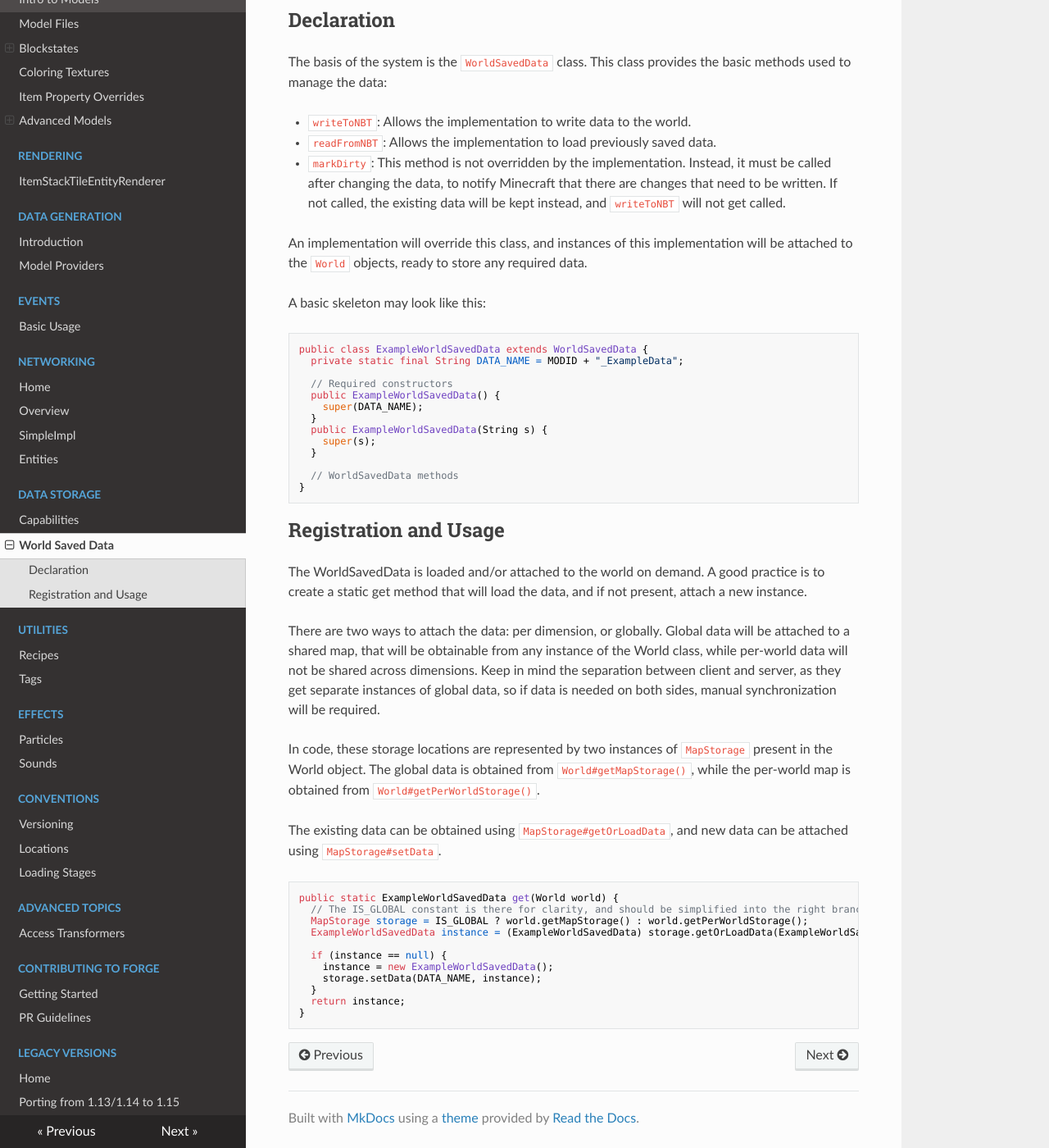
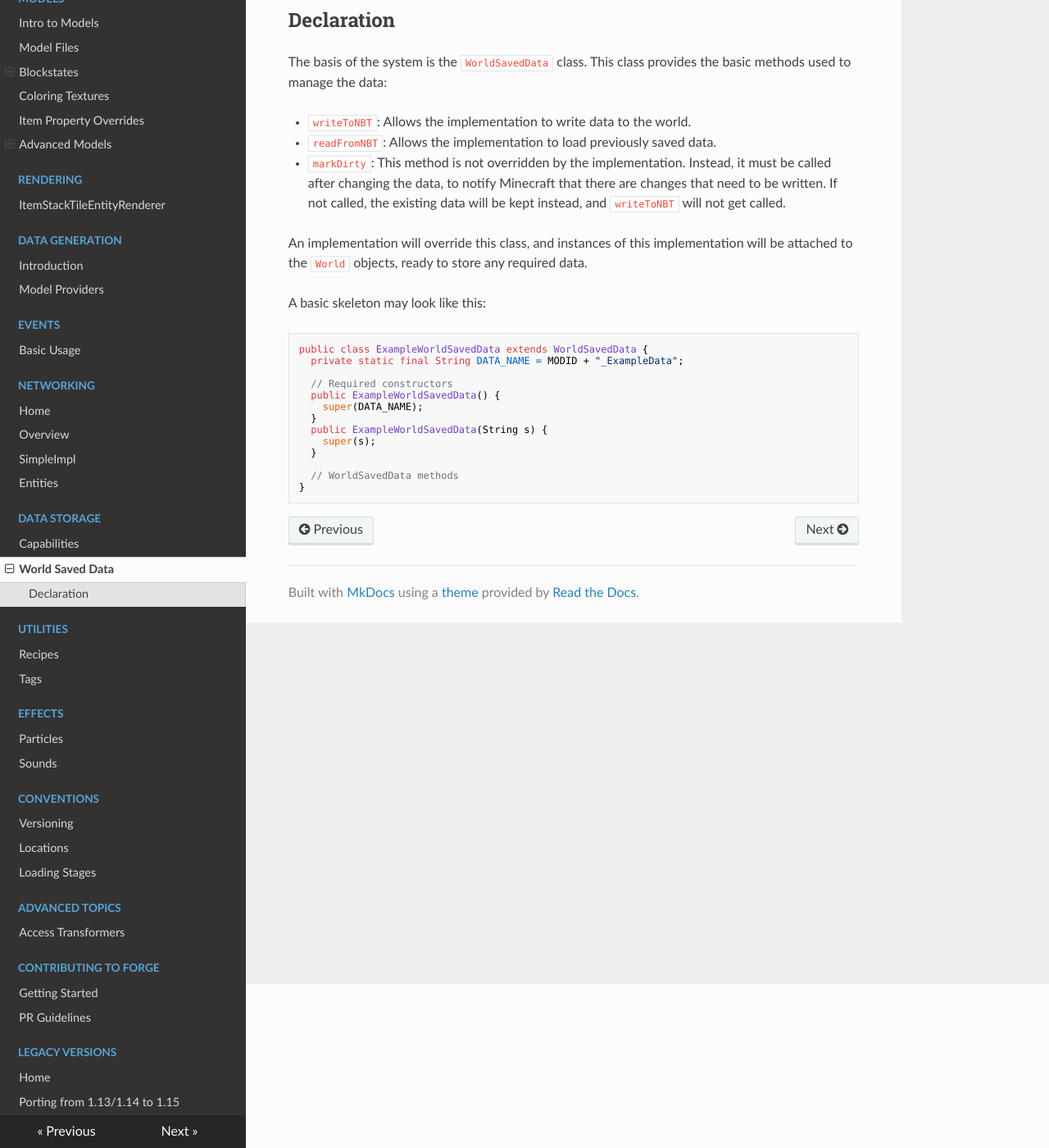
Before and after one commit to MinecraftForge/Documentation, an MkDocs documentation site: the page built from docs/datastorage/worldsaveddata.md, in a window 1280 px wide and 1400 px high, scrolled down 200 px. Shown: the whole window at 82% size. Built offline with MkDocs 1.6.1, drawn with Linux system fonts in a browser that asks for light colours; nearby versions of some CDN libraries.

Commit message:
Removed MapStorage stuff since its outdated

````diff
--- a/docs/datastorage/worldsaveddata.md
+++ b/docs/datastorage/worldsaveddata.md
@@ -31,28 +31,3 @@ public class ExampleWorldSavedData extends WorldSavedData {
   // WorldSavedData methods
 }
 ```
-
-Registration and Usage
-----------------------
-
-The WorldSavedData is loaded and/or attached to the world on demand. A good practice is to create a static get method that will load the data, and if not present, attach a new instance.
-
-There are two ways to attach the data: per dimension, or globally. Global data will be attached to a shared map, that will be obtainable from any instance of the World class, while per-world data will not be shared across dimensions. Keep in mind the separation between client and server, as they get separate instances of global data, so if data is needed on both sides, manual synchronization will be required.
-
-In code, these storage locations are represented by two instances of `MapStorage` present in the World object. The global data is obtained from `World#getMapStorage()`, while the per-world map is obtained from `World#getPerWorldStorage()`.
-
-The existing data can be obtained using `MapStorage#getOrLoadData`, and new data can be attached using `MapStorage#setData`.
-
-```Java
-public static ExampleWorldSavedData get(World world) {
-  // The IS_GLOBAL constant is there for clarity, and should be simplified into the right branch.
-  MapStorage storage = IS_GLOBAL ? world.getMapStorage() : world.getPerWorldStorage();
-  ExampleWorldSavedData instance = (ExampleWorldSavedData) storage.getOrLoadData(ExampleWorldSavedData.class, DATA_NAME);
-
-  if (instance == null) {
-    instance = new ExampleWorldSavedData();
-    storage.setData(DATA_NAME, instance);
-  }
-  return instance;
-}
-```
````
